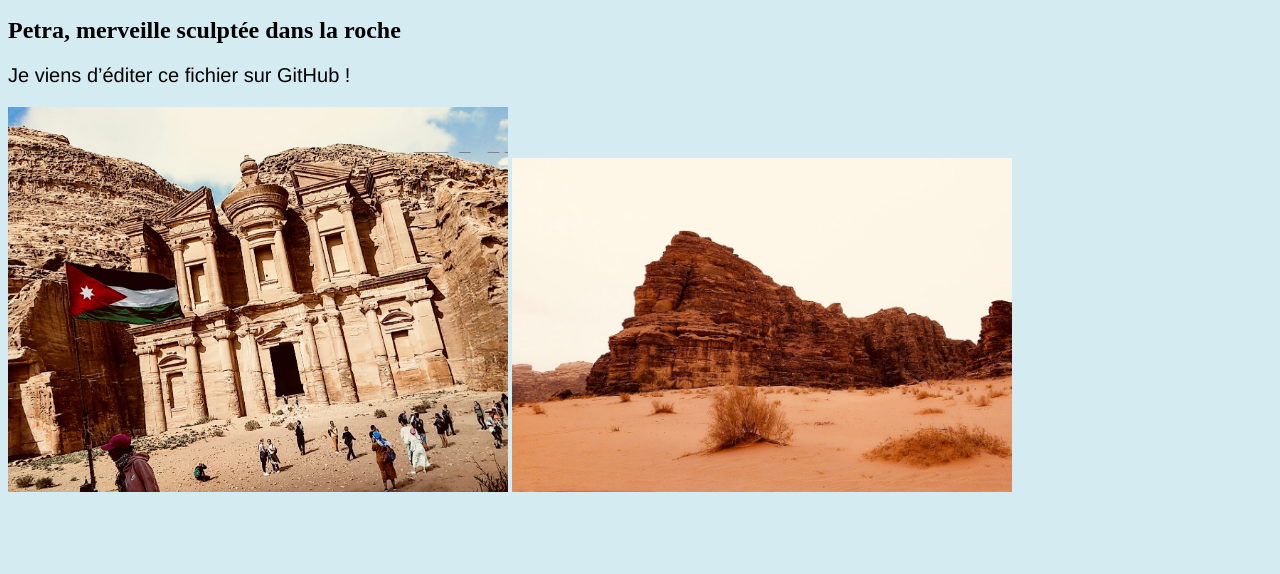
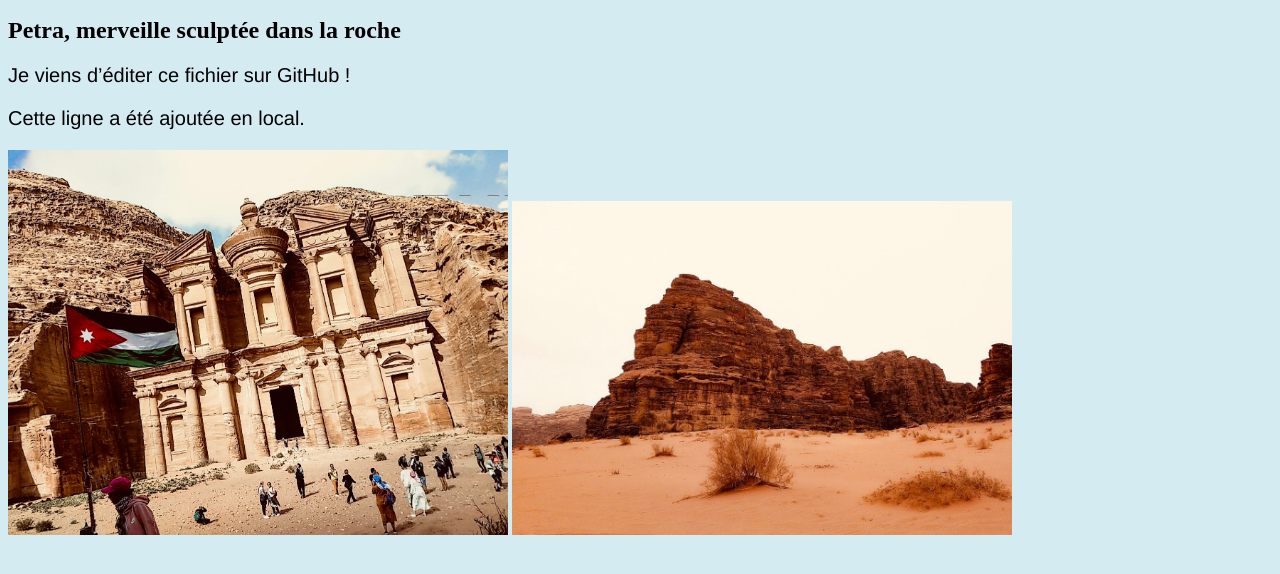
Before and after one commit to Aisha-Sa/Aisha-Sa.github.io, a plain HTML site: page index.html in a window 1280 px wide. Shown: the part 146-720 px from the top of the page. Drawn offline with Linux system fonts and the light colour scheme; files whose address does not match are found by name.

Commit message:
Ajout d'une nouvelle ligne dans le fichier HTML en local

```diff
--- a/index.html
+++ b/index.html
@@ -11,6 +11,7 @@
 <p> Petra est une ancienne cité nabatéenne située dans le sud de la Jordanie. Taillée dans la roche rose, elle est célèbre pour ses façades monumentales comme le Trésor et le Monastère. Classée au patrimoine mondial de l’UNESCO, Petra est l’un des sites archéologiques les plus fascinants du monde. </p>
 <h2> Petra, merveille sculptée dans la roche </h2>
 <p>Je viens d’éditer ce fichier sur GitHub !</p>
+<p>Cette ligne a été ajoutée en local.</p>
 <img src="petra.jpeg" alt="Photo de Petra en Jordanie" width=500px>
 <img src="petra1.jpeg" alt="Wadi Rum" width=500px>
 </body>
```
